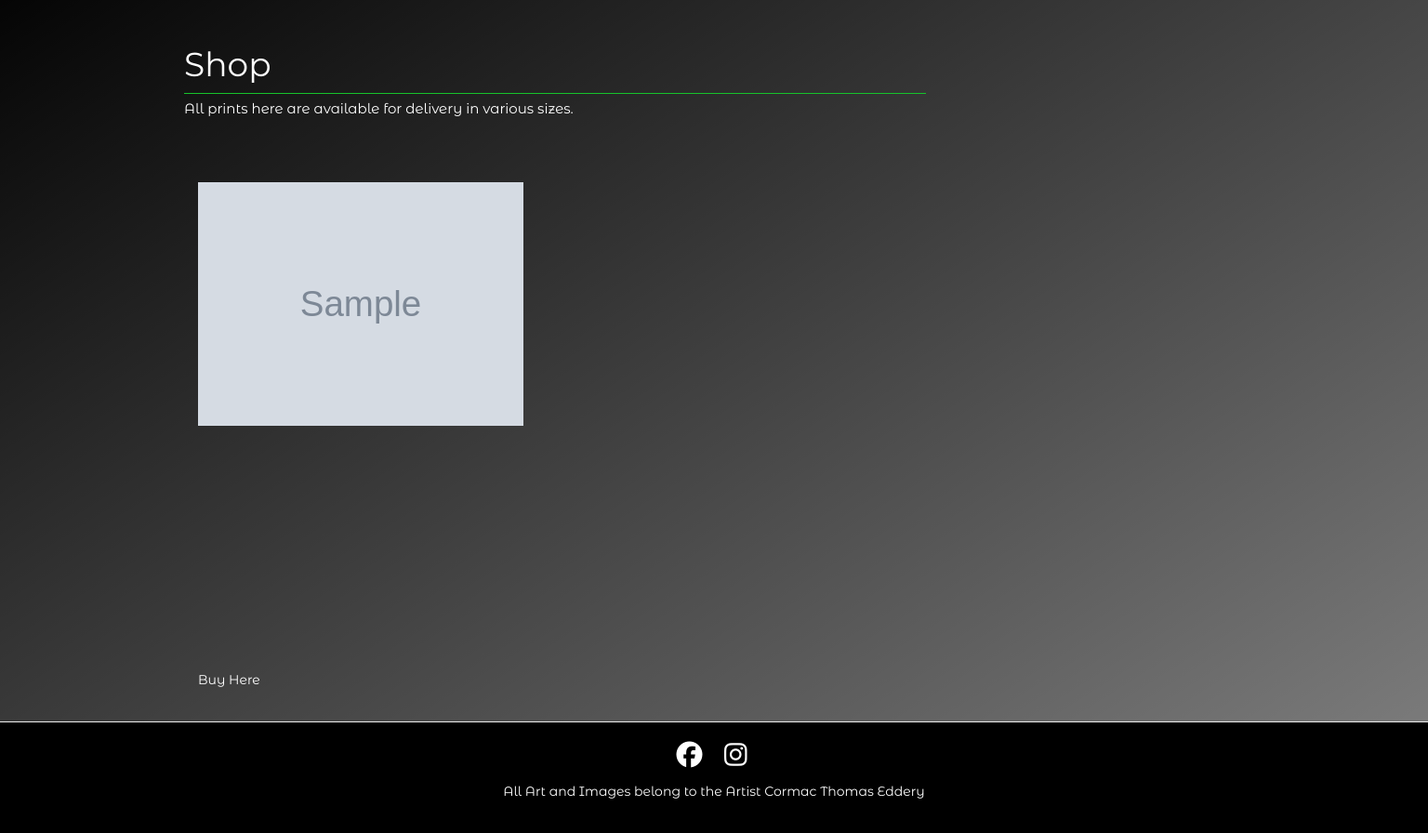
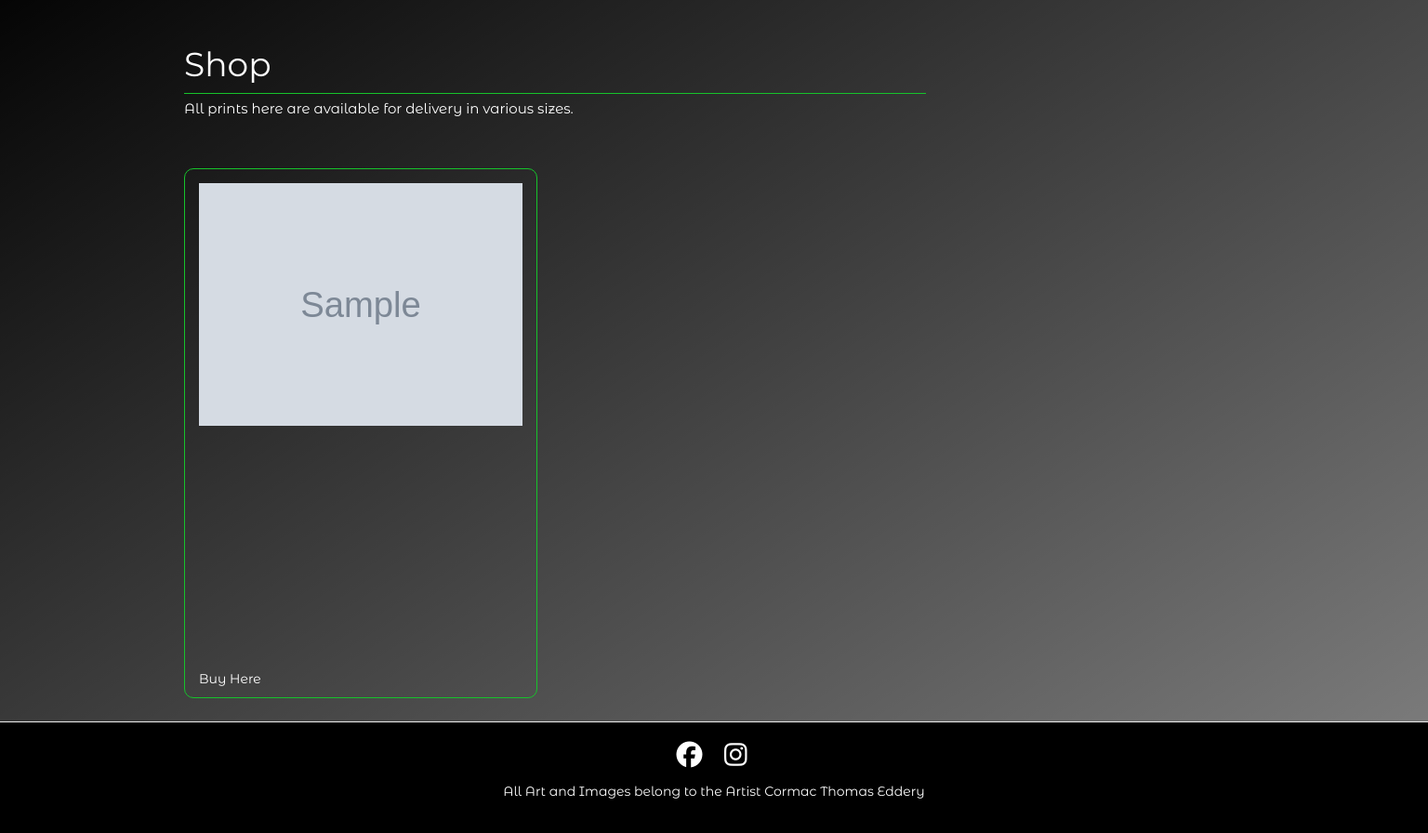
Before and after one commit to sw1ckham/cte-ecommerce, a Django app: page /product/ in a window 1536 px wide. Shown: the part 71-967 px from the top of the page at 93% size. Run offline with Django 3.2, Linux system fonts and the light colour scheme; tables that the repository leaves empty hold one stand-in row (values such as "Sample post"); grey boxes marked "Sample" are stand-in pictures; some libraries are stand-ins or nearby versions.

Commit message:
Changed the height of the panel bodys at 1440px

```diff
--- a/static/css/custom.css
+++ b/static/css/custom.css
@@ -745,6 +745,8 @@ select:hover {
     position: relative;
     display: inline-block;
     height: 360px;
+    border: 1px solid #16c32b;
+    border-radius: 10px;
 }
 
 .panel-heading:before, .panel-heading:after {
@@ -777,6 +779,12 @@ select:hover {
 @media (min-width: 768px) {
     .panel-body {
         height: 550px;
+    }
+}
+
+@media (min-width: 1440px) {
+    .panel-body {
+        height: 475px;
     }
 }
 
```
